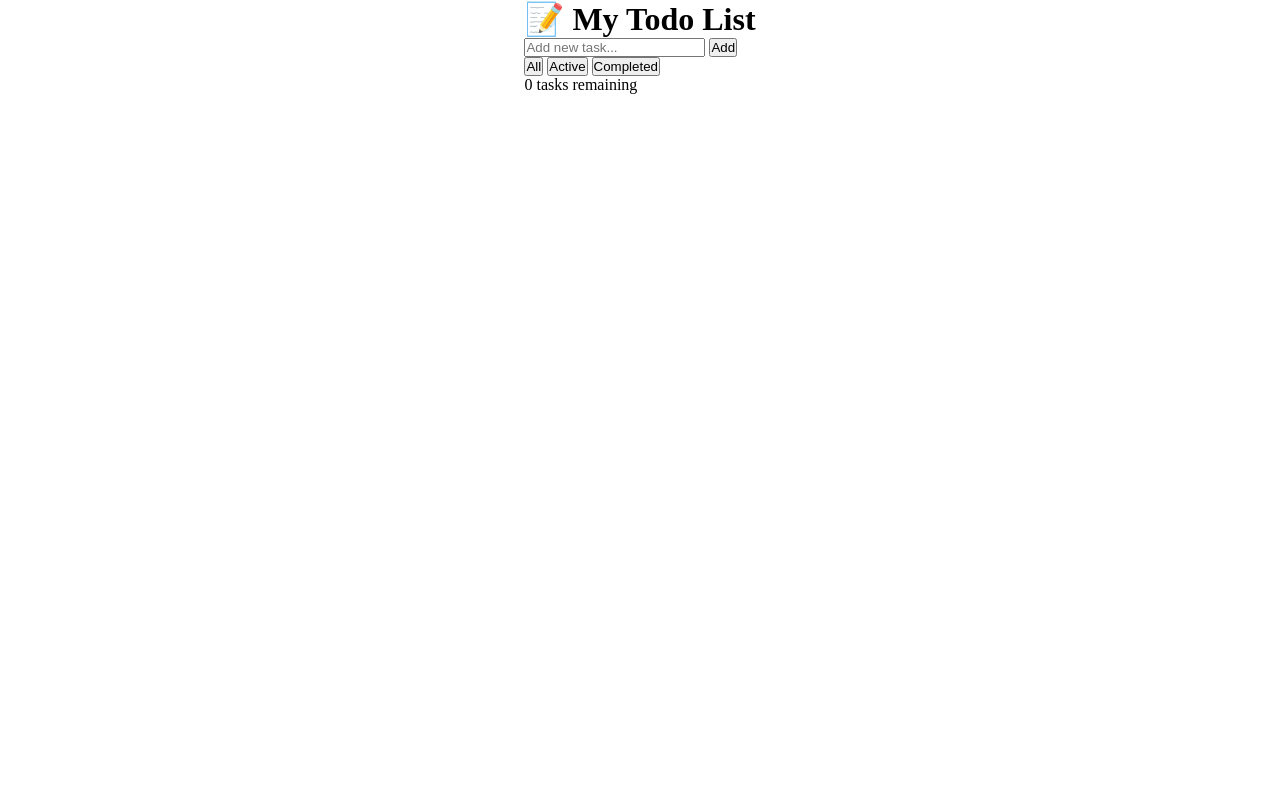
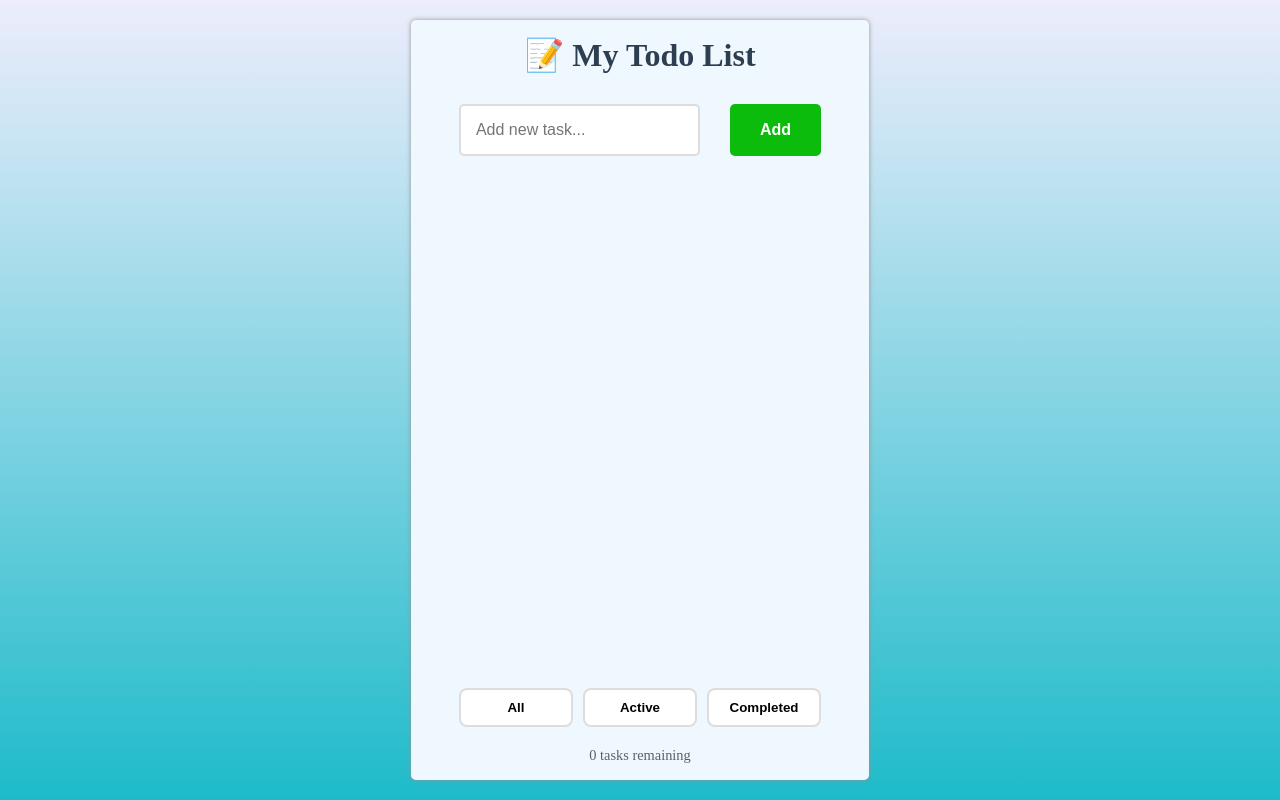
Before and after one commit to blerandgashi/to-do-list, a plain HTML site: page index.html in a window 1280 px wide. Drawn offline with Linux system fonts and the light colour scheme.

Commit message:
added styling part

```diff
--- a/style.css
+++ b/style.css
@@ -7,4 +7,88 @@ body{
   display: flex;
   justify-content: center;
   min-height: 100vh;
+  background: linear-gradient(rgb(237, 237, 252), rgb(29, 187, 202));
+  padding: 20px;
 }
+.container{
+  text-align: center;
+  display: flex;
+  flex-direction: column;
+  background-color: aliceblue;
+  padding: 1em 3em;
+  border-radius: 5px;
+  max-width: 500px;
+  box-shadow: 0px 0px 5px rgb(148, 148, 148);
+}
+h1{
+  text-align: center;
+  margin-bottom: 30px;
+  color: #2c3e50;
+}
+.input-section{
+  display: flex;
+  gap:30px;
+  margin-bottom: 30px;
+}
+#todo-input{
+  flex: 1;
+  padding: 15px;
+  font-size: 1rem;
+  border: 2px solid #ddd;
+  border-radius: 5px;
+}
+#todo-input:focus{
+  border: 2px solid #2c3e50;
+}
+.add-btn{
+  padding: 15px 30px;
+  font-size: 1rem;
+  background-color: rgb(12, 188, 12);
+  color: white;
+  border: none;
+  border-radius: 5px;
+  cursor: pointer;
+  font-weight: 600;
+}
+.todo-list{
+  list-style: none;
+  margin-bottom: 20px;
+  height: 100%;
+}
+.todo-item{
+  display: flex;
+  align-items: center;
+  gap: 15px;
+  padding: 15px;
+  background-color: #f8f9fa;
+  border-radius: 10px;
+  margin-bottom: 10px;
+}
+.delete-btn {
+  background: #e74c3c;
+  color: white;
+  border: none;
+  padding: 8px 15px;
+  border-radius: 5px;
+  cursor: pointer;
+  transition: all 0.3s;
+  font-weight: 600;
+}
+.filters{
+  display: flex;
+  gap: 10px;
+  margin-bottom: 20px;
+}
+.filter-btn{
+  flex: 1;
+  padding: 10px;
+  border: 2px solid #ddd;
+  border-radius: 8px;
+  background-color: white;
+  font-weight: bold;
+  cursor: pointer;
+}
+.footer{
+  font-size: 0.9rem;
+  color: #5c6060;
+}
```
